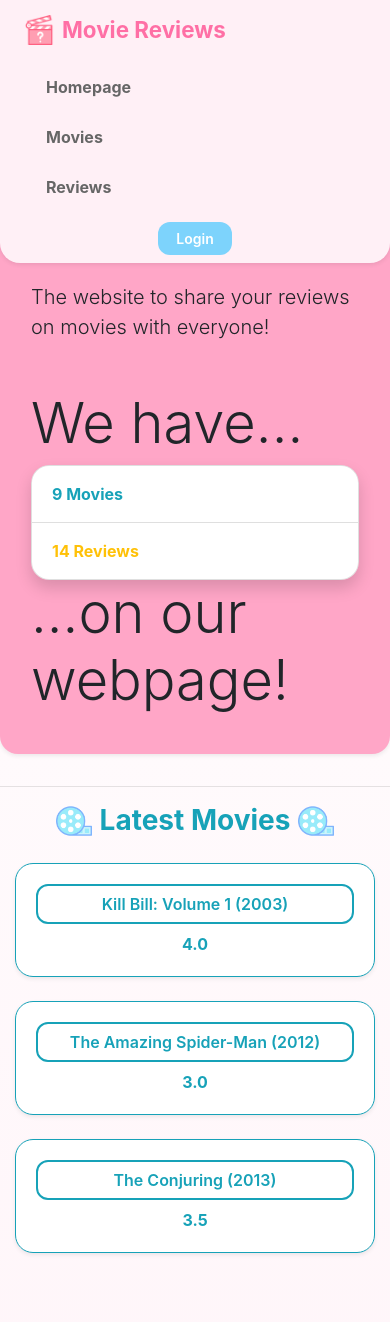
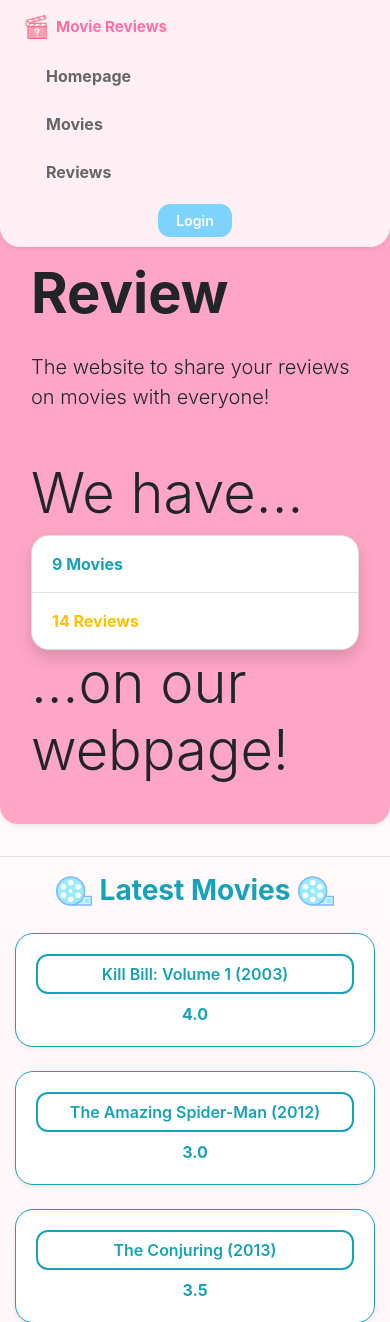
Before and after one commit to heyimfles/movie-reviews-mate-portfolio, a Django app: page / in a window 390 px wide. Shown: the top 1322 px of the page. Run offline with Django 5.2, Linux system fonts and the light colour scheme; data comes from the database, SQL or seed files in the repository.

Commit message:
more changes for the mobile version

```diff
--- a/static/css/styles.css
+++ b/static/css/styles.css
@@ -360,15 +360,27 @@
 
 @media (max-width: 768px) {
 
+  .navbar-brand img {
+    width: 24px;
+    height: 24px;
+  }
+
+  .brand-text {
+    font-size: 0.95rem;
+  }
+
   .my-navbar {
     flex-wrap: wrap;
+    padding: 10px 16px;
   }
 
   .navbar-collapse {
     display: flex !important;
     flex-direction: column;
     width: 100%;
-    margin-top: 10px;
+    margin-top: 8px;
+    max-height: calc(100vh - 60px);
+    overflow-y: auto;
   }
 
   .navbar-nav {
@@ -378,17 +390,18 @@
   }
 
   .navbar-nav .nav-item {
-    margin: 5px 0;
+    margin: 4px 0;
   }
 
   .navbar-collapse .d-flex {
     flex-direction: column;
     align-items: flex-start;
     width: 100%;
-    margin-top: 10px;
+    margin-top: 8px;
   }
 
-  .navbar-collapse .d-flex p {
-    margin-bottom: 8px;
+
+  body {
+    padding-top: 70px;
   }
 }
```
